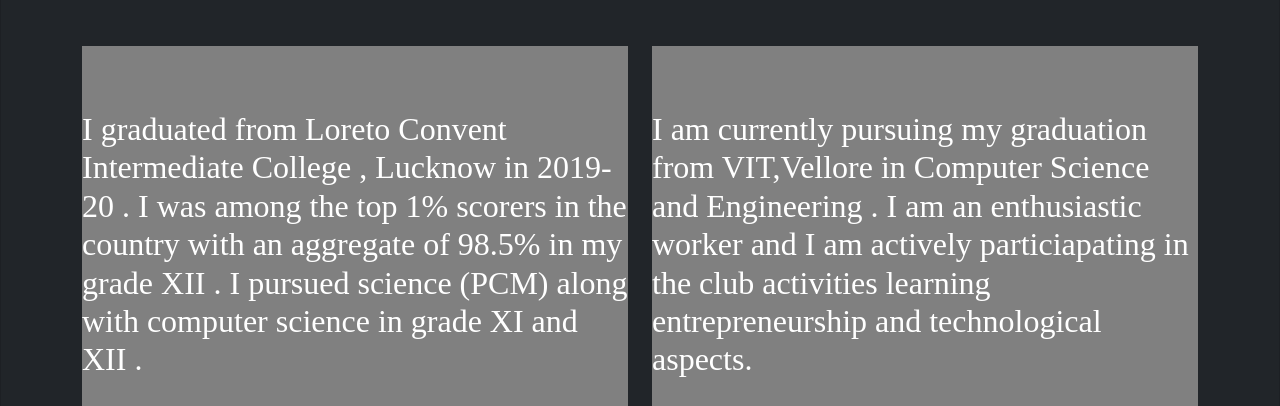
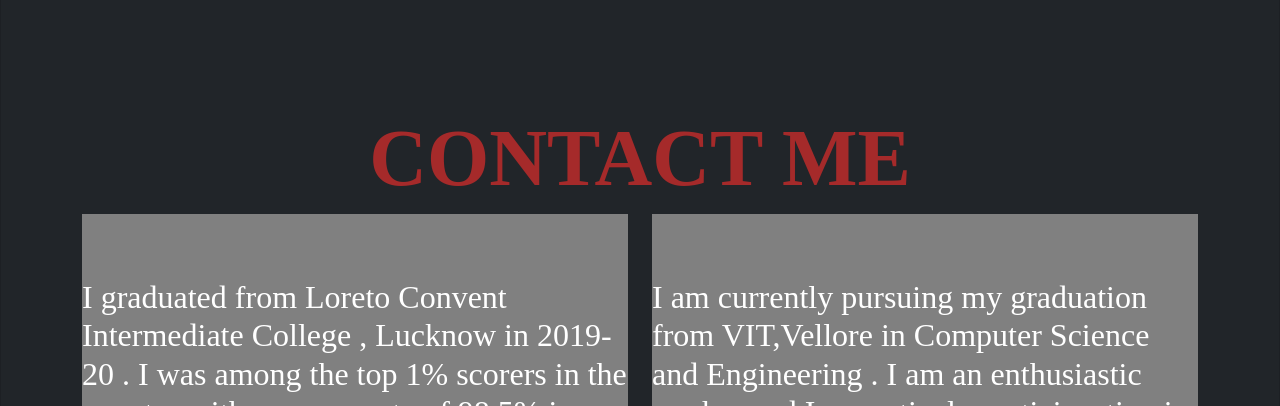
Before and after one commit to tishachawla-jg/tishachawla-jg.port, a plain HTML site: page index.html in a window 1280 px wide. Shown: the part 698-1104 px from the top of the page. Drawn offline with nearby package versions, Linux system fonts and the light colour scheme.

Commit message:
Update index.html

```diff
--- a/index.html
+++ b/index.html
@@ -52,6 +52,8 @@
   <section id="aca">
   <div class="container">
     <div class="row">
+         <h1>CONTACT ME</h1>
+          <br><br><br>
       <div class="col-sm">
         <div class="one">
         <h6 style="font-family: 'Times New Roman', Times, serif;" >I graduated from Loreto Convent Intermediate College , Lucknow in 2019-20 . I was among the top 1% scorers in the country with an
```
